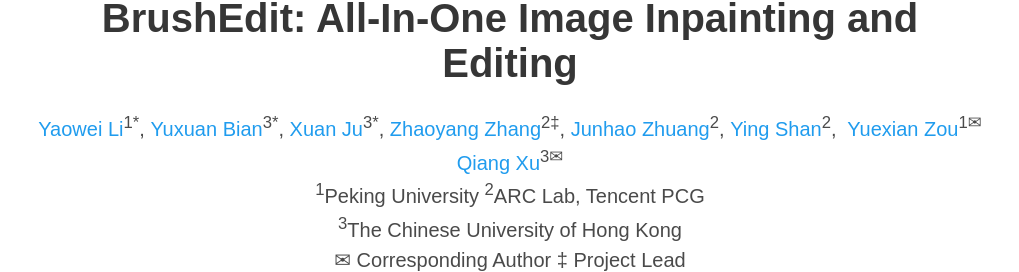
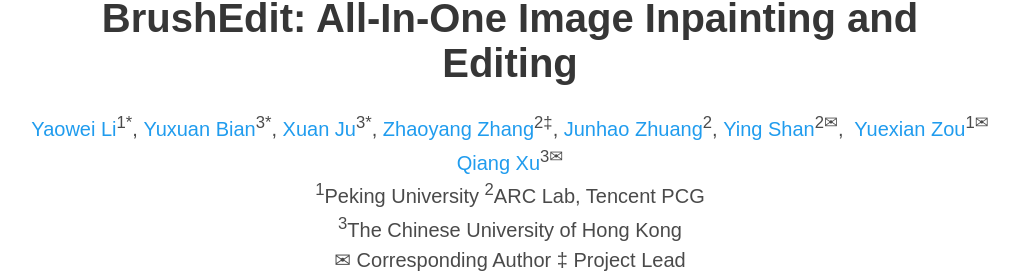
Before and after one commit to liyaowei-stu/liyaowei-stu.github.io, a plain HTML site: page project/BrushEdit/index.html in a window 1280 px wide. Shown: the part 154-426 px from the top of the page, without its empty margins (130-1149 px from the left). Drawn offline with nearby package versions, Linux system fonts and the light colour scheme; some icons are missing; a web font is replaced by a local one.

Commit message:
update author lists

```diff
--- a/project/BrushEdit/index.html
+++ b/project/BrushEdit/index.html
@@ -85,7 +85,7 @@
               <a href="https://github.com/zhuang2002">Junhao Zhuang</a><sup>2</sup>,</span>
             </span>
             <span class="author-block">
-              <a href="https://www.linkedin.com/in/yingshanprofile">Ying Shan</a><sup>2</sup>,</span>
+              <a href="https://www.linkedin.com/in/yingshanprofile">Ying Shan</a><sup>2✉</sup>,</span>
             </span>
             <span class="author-block"></span>
               <a href="https://www.ece.pku.edu.cn/info/1046/2146.htm">Yuexian Zou</a><sup>1✉</sup>
```
